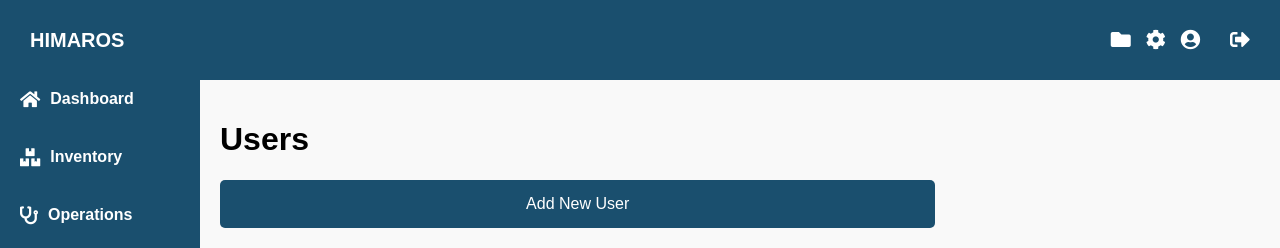
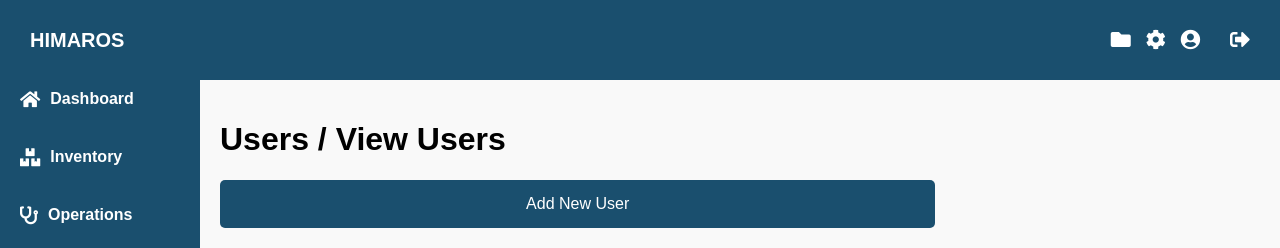
Before and after one commit to CS-UCY-EPL343/epl343.winter24.team12, a PHP site: page /backend/admin/admin_users.php in a window 1280 px wide. Shown: the top 248 px of the page. Run offline with PHP 8.4, Linux system fonts and the light colour scheme; the visitor is signed in with stand-in values (Sample User, id 1).

Commit message:
fixed titles in users
Users / View Users
Users / Add New User

```diff
--- a/backend/admin/admin_add_user.php
+++ b/backend/admin/admin_add_user.php
@@ -335,7 +335,7 @@ if ($_SERVER['REQUEST_METHOD'] == 'POST') {
     </script>
 
     <div class="dashboard-container">
-        <h1>Add New User</h1>
+        <h1>Users / Add New User</h1>
         <div class="form-container">
             <h2>Enter User Details</h2>
 
--- a/backend/admin/admin_users.php
+++ b/backend/admin/admin_users.php
@@ -508,7 +508,7 @@ if ($_SERVER['REQUEST_METHOD'] == 'POST') {
     </script>
     <div class="content-container">
 
-        <h1>Users</h1>
+        <h1>Users / View Users</h1>
         <!-- Redirect to Add User Page -->
         <button class="btn btn-long" onclick="location.href='admin_add_user.php'">Add New User</button>
 
```
